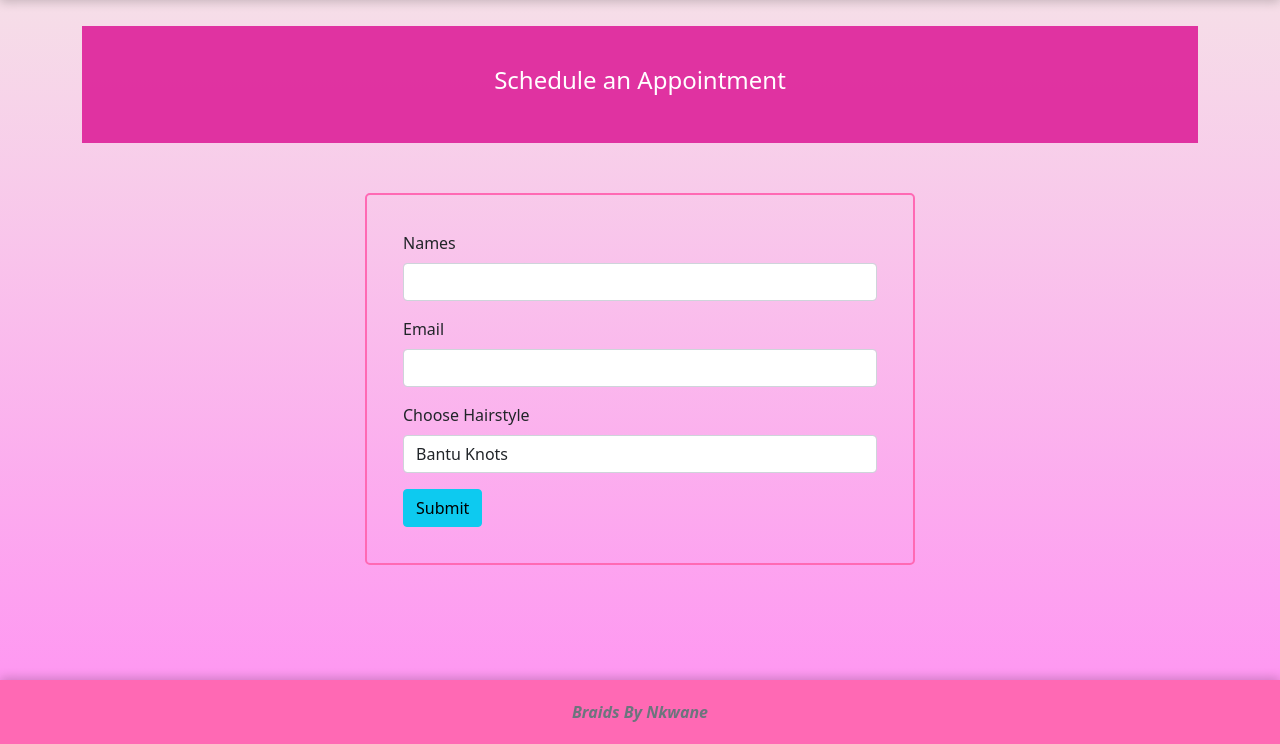
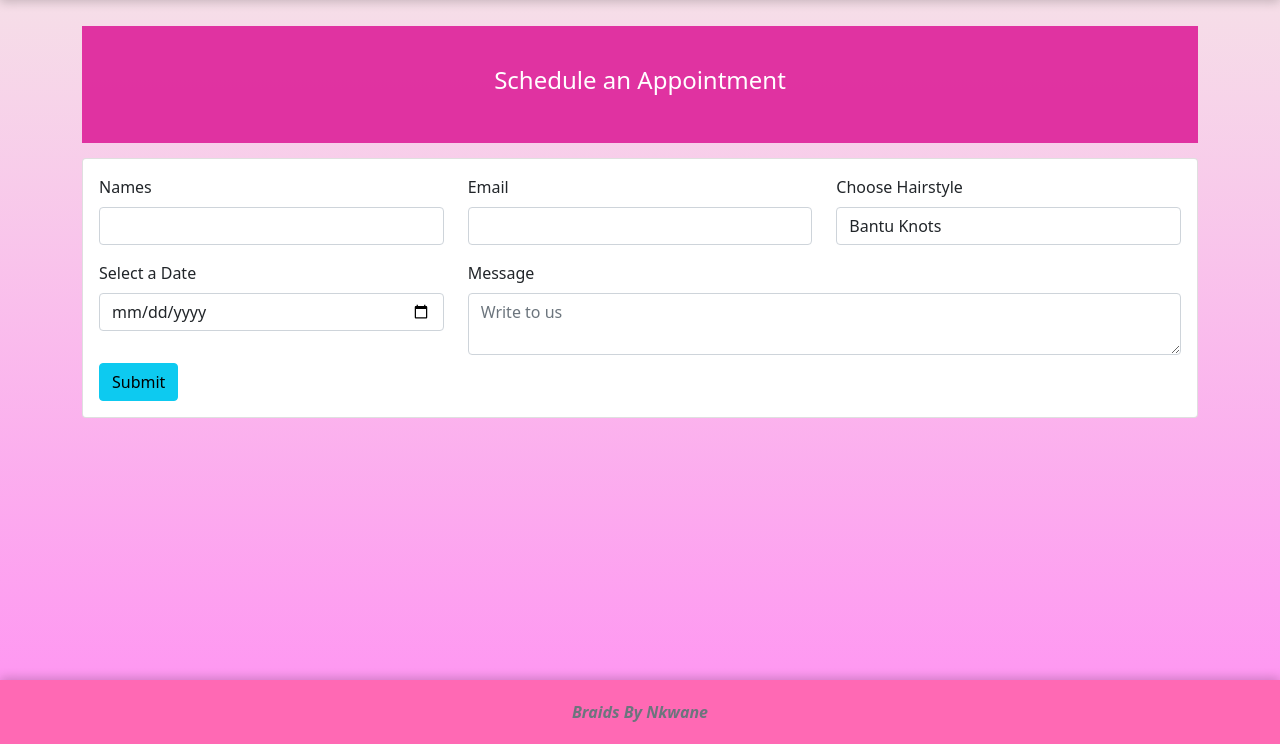
Before and after one commit to dashney22/Salon-Management-System, a Django app: page /challenges/contact/ in a window 1280 px wide. Shown: the part 56-800 px from the top of the page. Run offline with Django 4.2, Linux system fonts and the light colour scheme; data comes from the database, SQL or seed files in the repository; both versions use the stored data as it was after the commit.

Commit message:
Added Ability to make appointments

```diff
--- a/challenges/templates/contact.html
+++ b/challenges/templates/contact.html
@@ -6,27 +6,59 @@
 <h4> Schedule an Appointment</h4>
   </div>
 </section>
-<div class="contact-card">
+<section>
+  {% if messages %}
+  {% for message in messages %}
+  <div class="alert alert-warning alert-dismissible fade show" role="alert">
+    {{ message }}
+  <button type="button" class="btn-close" data-bs-dismiss="alert" aria-label="Close"></button>
+  </div>
+  {% endfor %}
+{% endif %}
+</section>
+<div class="card">
   <div class="card-body">
-  <form method="post" action="{% url 'contact' %}">
+  <form method="post" action="{% url 'submit_appointment' %}">
     {% csrf_token %}
-    <!-- Other form fields -->
+    <!-- Fields -->
+
+    <div class="row">
+      <div class="col-md-4">
         <div class="mb-3">
           <label for="names" class="form-label">Names</label>
-      <input type="text" class="form-control" name="names">
+          <input type="text" class="form-control" id="names" name="names">
         </div>
+      </div>
+      <div class="col-md-4">
         <div class="mb-3">
           <label for="email" class="form-label">Email</label>
-      <input type="email" class="form-control" name="email">
+          <input type="email" id="email" class="form-control" name="email">
         </div>
+      </div>
+      <div class="col-md-4">
         <div class="mb-3">
-      <label for="id_hairstyle" class="form-label">Choose Hairstyle</label>
-      <select id="id_hairstyle" name="hairstyle" class="form-control">
+          <label for="hairstyle" class="form-label">Choose Hairstyle</label>
+          <select id="hairstyle" name="hairstyle" class="form-control">
             {% for service in services %}
             <option value="{{ service.name }}">{{ service.get_name_display }}</option>
             {% endfor %}
           </select>
         </div>
+      </div>
+    </div>
+    <div class="row">
+      <div class="col-md-4 mb-3">
+        <label for="date" class="form-label">Select a Date</label>
+        <input type="date" id="date" class="form-control" name="date">
+      </div>
+      <div class="col-md-8">
+        <div class="mb-2">
+          <label for="message" class="form-label">Message</label>
+          <textarea class="form-control" id="message" name="message" placeholder="Write to us"></textarea>
+        </div>
+      </div>
+    </div>
+
     <input type="submit" value="Submit" class="btn btn-info" />
   </form>
   </div>
--- a/challenges/urls.py
+++ b/challenges/urls.py
@@ -8,5 +8,6 @@ urlpatterns = [
      path('appointments/', appointments, name='appointments'),
      path('services/',getServices, name='services'),
      path('contact/', getOptions, name="contact"),
+     path('submit/', submitAppointment, name='submit_appointment'),
      path('appointment/<int:appointment_id>/update', update_appoitnment, name='update_appointment'),
 ]
--- a/challenges/views.py
+++ b/challenges/views.py
@@ -12,6 +12,8 @@ from django.shortcuts import get_object_or_404, redirect
 from .forms import updateAppointment
 from django.contrib import messages
 from django.urls import reverse
+from django.core.validators import validate_email
+from django.core.exceptions import ValidationError
 
 
 @login_required
@@ -49,7 +51,41 @@ def getServices(request):
     services = Service.objects.all()
     return render(request, "services.html", {'services': services})
 
+def submitAppointment(request):
+   # services = Service.objects.values_list('name', flat=True) #flat=true returns a list instead of a turple
+    services= Service.objects.all()
+    if request.method == 'POST':
+        names = request.POST['names']
+        email = request.POST['email']
+        hairstyle = request.POST['hairstyle']
+        date_selected = request.POST['date']
+        message = request.POST['message']
+
+        if not names or not email or not hairstyle or not date_selected or not message:
+            messages.error(request, "Please fill in all the fields")
+        else:
+            try:
+                validate_email(email)
+            except ValidationError:
+                messages.error(request, "Please enter a valid email address")
+            else:
+                try:
+                    service = services.get(name=hairstyle)
+                except Service.DoesNotExist:
+                    messages.error(request, "Invalid hairstyle selected.")
+                else:
+                    try:
+                        customer = Customer.objects.get(email=email)
+                    except Customer.DoesNotExist:
+                        customer = Customer(first_name=names, email=email)
+                        customer.save()
+                    appointment = Appointment(service=service, customer=customer, scheduled_date = date_selected)
+                    appointment.save()
+                    messages.success(request, "Appointment created successfully!")
+                    return redirect('contact')
+
+    return redirect('contact')
+
 def getOptions(request):
-    services = Service.objects.values_list('name', flat=True) #flat=true returns a list instead of a turple
-    servs= Service.objects.all()
-    return render(request, 'contact.html', {'services': servs})
+    services = Service.objects.all()
+    return render(request, 'contact.html', {'services': services})
```
Also changed, not shown: accounts/templates/accounts/login.html (+5 -5 lines), db.sqlite3. Lines whose indentation alone changed are shown as unchanged.
